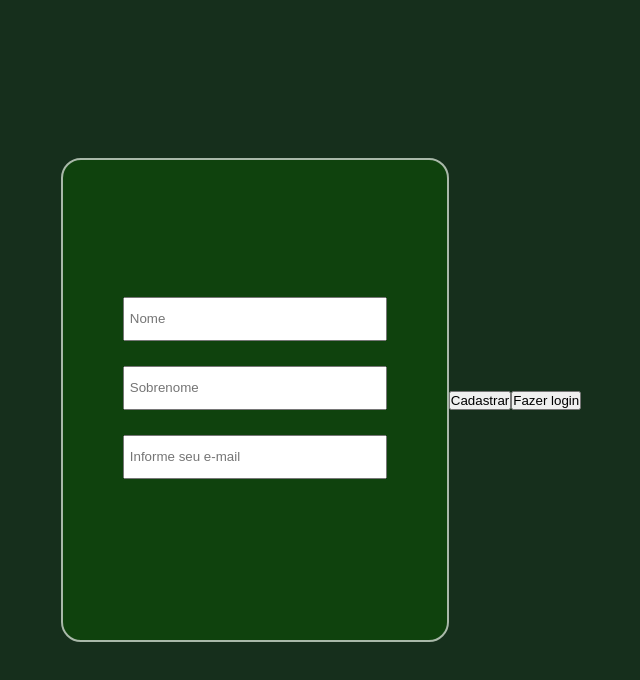
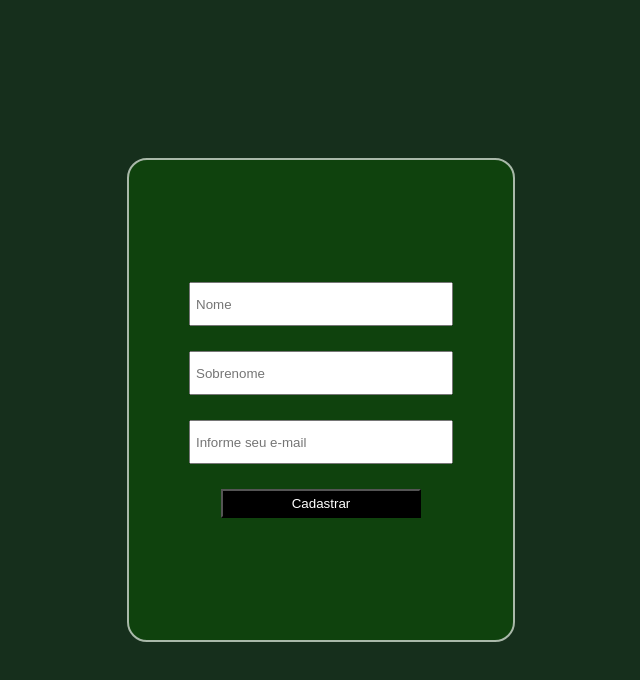
Before and after one commit to lucassantDev/cadastroFormulario, a plain HTML site: page index.html in a window 1280 px wide. Shown: the whole page, without its empty margins (319-959 px from the left). Drawn offline with Linux system fonts and the light colour scheme.

Commit message:
alterando arquivo html - 2025-03-11

```diff
--- a/index.html
+++ b/index.html
@@ -4,22 +4,22 @@
     <meta charset="UTF-8">
     <meta name="viewport" content="width=device-width, initial-scale=1.0">
     <link rel="stylesheet" href="style.css">
-    <script src="js/dados.js"></script>
+    <script src="script.js"></script>
     <title>Document</title>
 </head>
 <body>
     <div class="medidaFormulario">
-        <div class="informacaoUsuario">
+        <form action="" class="informacaoUsuario">
             <input type="text" id="nomeUsuario" placeholder="Nome">
             <input type="text" id="sobrenomeUsuario" placeholder="Sobrenome">
             <input type="email" id="emailUsuario" placeholder="Informe seu e-mail">
+            <button onclick="cadastrarDados()" class="botaoCadastrar">
+                Cadastrar
+            </button>
+        </form>
         </div>
-        <button onclick="cadastrarDados()">
-            Cadastrar
-        </button>
-        <button onclick="verificarDados()">
+        <!-- <button onclick="verificarDados()">
             Fazer login
-        </button>
-    </div>
+        </button> -->
 </body>
 </html>
```
